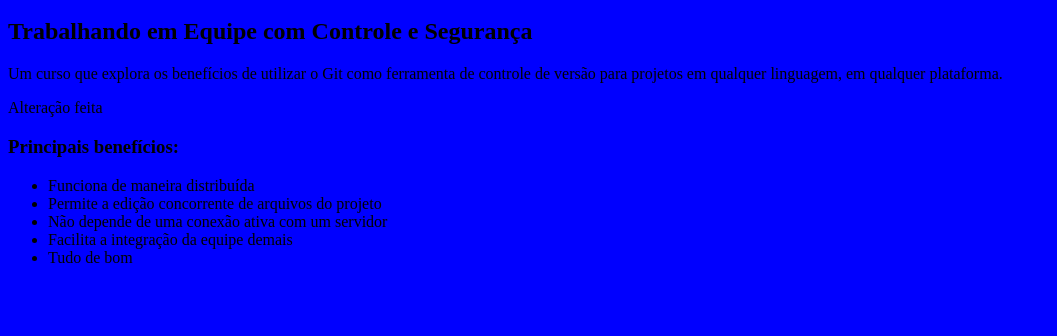
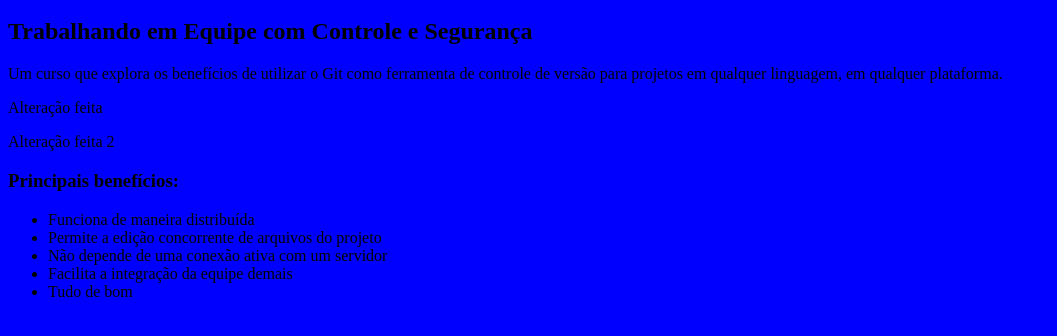
Before and after one commit to Adeildob/curso-git, a plain HTML site: page index.html in a window 1280 px wide. Shown: the part 48-384 px from the top of the page, without its empty margins (0-1057 px from the left). Drawn offline with Linux system fonts and the light colour scheme.

Commit message:
Colocando paragrafo 2

```diff
--- a/index.html
+++ b/index.html
@@ -10,6 +10,8 @@
         <p>Um curso que explora os benefícios de utilizar o Git como ferramenta de controle de versão para projetos em qualquer linguagem, em qualquer plataforma.</p>
 
         <p> Alteração feita</p>
+		<p> Alteração feita 2 </p>
+
 
         <h3>Principais benefícios:</h3>
         <ul>
```
